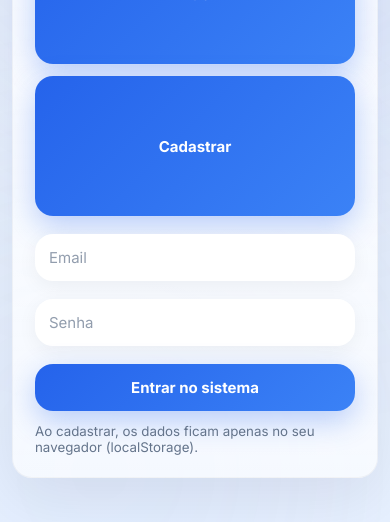
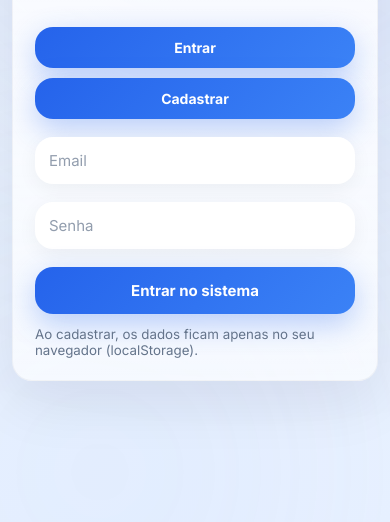
Before and after one commit to kfndz/Pointer, a website: page index.html in a window 390 px wide. Shown: the part 322-844 px from the top of the page. Drawn offline with nearby package versions, Linux system fonts and the light colour scheme.

Commit message:
feat: add node e arrumando responsividade

```diff
--- a/style.css
+++ b/style.css
@@ -1051,14 +1051,10 @@ body.dark .table th {
     display: flex;
     align-items: center;
     justify-content: space-between;
-
     padding: 14px;
-
     position: sticky;
     top: 0;
-
     z-index: 1200;
-
     backdrop-filter: blur(20px);
     background: rgba(255, 255, 255, 0.8);
   }
@@ -1100,15 +1096,13 @@ body.dark .table th {
 
   .actions,
   .page-actions,
-  .history-page-actions,
-  .auth-actions {
+  .history-page-actions {
     flex-direction: column;
   }
 
   .actions button,
   .page-actions button,
-  .history-page-actions button,
-  .auth-actions button {
+  .history-page-actions button {
     width: 100%;
   }
 
@@ -1169,6 +1163,19 @@ body.dark .table th {
     padding: 12px;
   }
 
+  .auth-actions{
+    flex-direction: column;
+    gap: 10px;
+  }
+
+  .auth-actions button {
+    width: 100%;
+    flex: 0;
+    min-width: 0;
+    padding: 12px;
+    font-size: 14px;
+  }
+
   .login-card {
     padding: 22px;
     border-radius: 20px;
@@ -1176,7 +1183,7 @@ body.dark .table th {
 
   .login-card h1,
   .top-left h1 {
-    font-size: 26px;
+    font-size: 30px;
     line-height: 1.2;
   }
 
```
Also changed, not shown: package.json (added, +18 -0 lines), server.js (added, +14 -0 lines), 1 other file.
